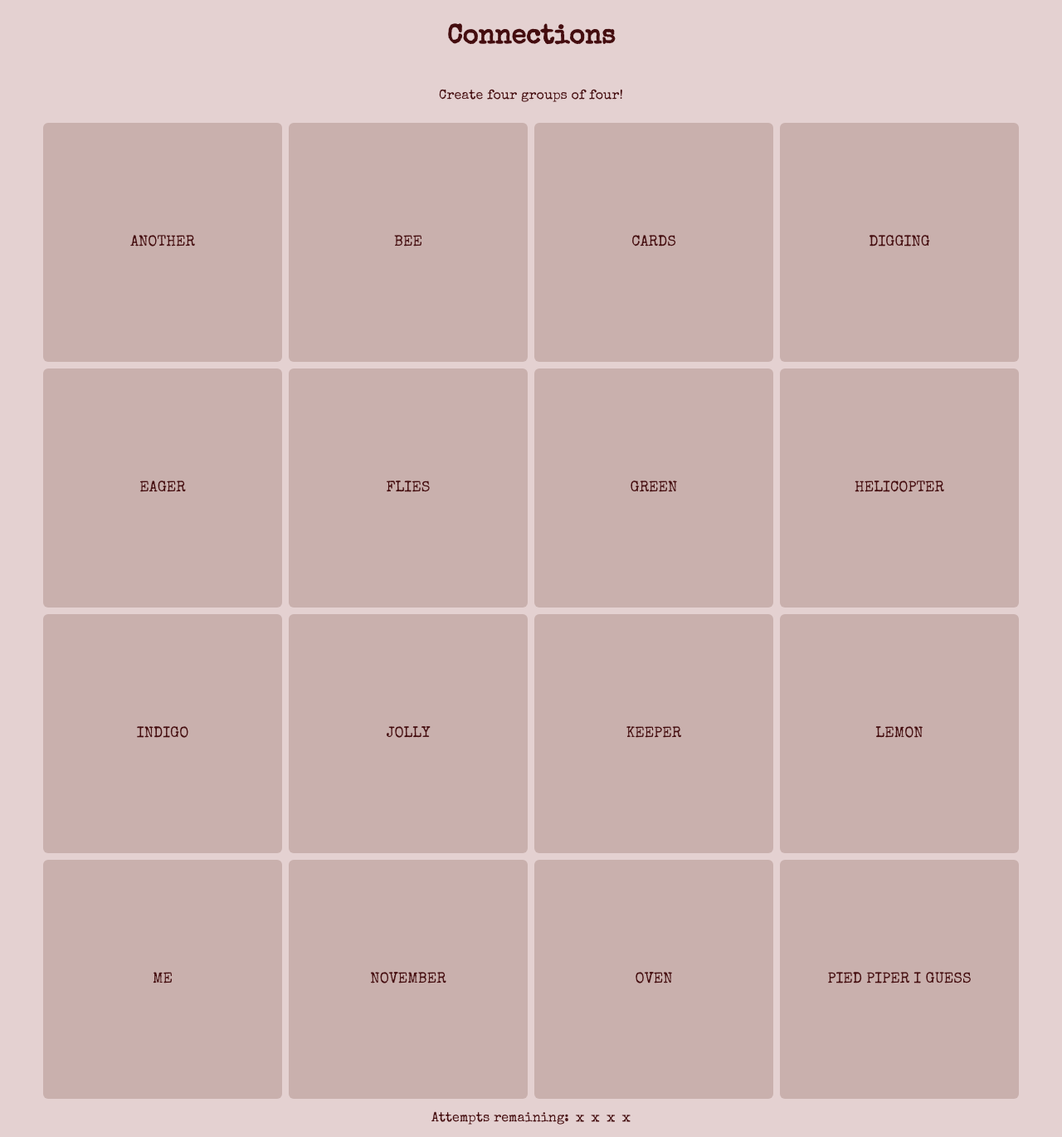
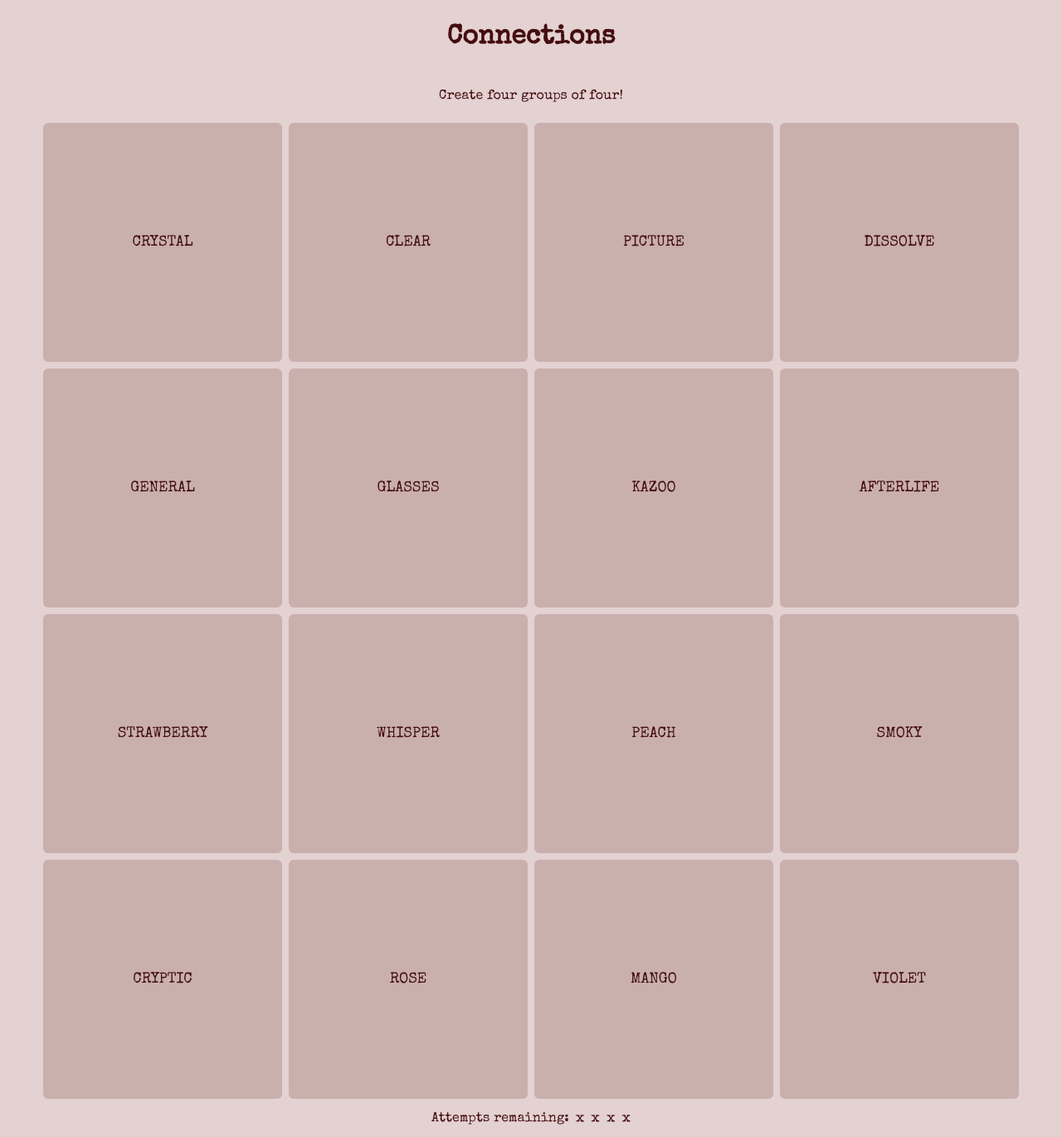
Before and after one commit to daneickelman/craftnections, a React (Vite) app: page / in a window 1280 px wide. Shown: the top 1370 px of the page at 83% size. Built offline with nearby package versions, Linux system fonts and the light colour scheme.

Commit message:
add proper words/categories

```diff
--- a/src/App.tsx
+++ b/src/App.tsx
@@ -11,12 +11,9 @@ import styles from './styles.module.css';
 
 /*
 
-Category ideas:
-Bars - burrow, EO, SILY, old mates place, tiki bar
-Something about the places we're going to
-movies we've watched together
-stuff from melbourne
-things we've done with lauren - distilled, burlesque/swamp, antiquing,
+TODO:
+add "one away" message
+
 */
 
 type Category = string;
@@ -26,17 +23,46 @@ type Color = 'yellow' | 'green' | 'blue' | 'purple';
 type Status = 'win' | 'loss' | 'inprogress';
 
 const GAME: Record<Category, Word[]> = {
-  'Category 1': ['Another', 'Bee', 'Cards', 'Digging'],
-  'Category 2': ['Eager', 'Flies', 'Green', 'Helicopter'],
-  'Category 3': ['Indigo', 'Jolly', 'Keeper', 'Lemon'],
-  'Category 4': ['Me', 'November', 'Oven', 'Pied Piper i guess'],
+  'Trivia rounds at the Bearded Tit': [
+    'Cryptic',
+    'General',
+    'Kazoo',
+    'Picture',
+  ],
+  'Monster flavours': ['Mango', 'Peach', 'Strawberry', 'Violet'],
+  'Songs on the Orpheum playlist': [
+    'Afterlife',
+    'Dissolve',
+    'Glasses',
+    'Whisper',
+  ],
+  '_____ Quartz': ['Clear', 'Crystal', 'Rose', 'Smoky'],
 };
 
+const SORTED_WORDS: Word[] = [
+  'Crystal',
+  'Clear',
+  'Picture',
+  'Dissolve',
+  'General',
+  'Glasses',
+  'Kazoo',
+  'Afterlife',
+  'Strawberry',
+  'Whisper',
+  'Peach',
+  'Smoky',
+  'Cryptic',
+  'Rose',
+  'Mango',
+  'Violet',
+];
+
 const CATEGORY_COLOURS: Record<Category, Color> = {
-  'Category 1': 'yellow',
-  'Category 2': 'green',
-  'Category 3': 'blue',
-  'Category 4': 'purple',
+  'Monster flavours': 'yellow',
+  'Trivia rounds at the Bearded Tit': 'green',
+  'Songs on the Orpheum playlist': 'blue',
+  '_____ Quartz': 'purple',
 };
 
 const CATEGORY_BY_ATTEMPT: Record<Attempt, Category> = Object.fromEntries(
@@ -87,8 +113,8 @@ const FoundCategory: FC<{ category: Category }> = ({ category }) => {
   const color = `var(--${colour}-text)`;
   return (
     <div className={styles.foundCategory} style={{ backgroundColor, color }}>
-      <div>{category}</div>
-      <div>{toAttempt(GAME[category])}</div>
+      <div style={{ fontSize: 18 }}>{category}</div>
+      <div style={{ fontSize: 14 }}>{toAttempt(GAME[category])}</div>
     </div>
   );
 };
@@ -98,23 +124,21 @@ const Message: FC<PropsWithChildren> = ({ children }) => {
 };
 
 export const App: FC = () => {
-  const initialWords = Object.values(GAME).flat();
-  const [remainingWords, setRemainingWords] = useState<Word[]>(initialWords);
+  const [remainingWords, setRemainingWords] = useState<Word[]>(SORTED_WORDS);
   const [foundCategories, setFoundCategores] = useState<Category[]>([]);
   const [selected, setSelected] = useState<Word[]>([]);
   const [attempts, setAttempts] = useState<Attempt[]>([]);
   const [message, setMessage] = useState<string>('');
   const [status, setStatus] = useState<Status>('inprogress');
 
-  // TODO fail when out of attempts
   const totalAttempts = 4;
   const attemptsRemaining = totalAttempts - attempts.length;
 
   useEffect(() => {
-    if (status === 'inprogress') {
+    if (status !== 'loss') {
       setTimeout(() => {
         setMessage('');
-      }, 3500);
+      }, 2500);
     }
   }, [message]);
 
@@ -148,7 +172,7 @@ export const App: FC = () => {
   const reset = useCallback(() => {
     setAttempts([]);
     setSelected([]);
-    setRemainingWords(initialWords);
+    setRemainingWords(SORTED_WORDS);
     setFoundCategores([]);
     setStatus('inprogress');
     setMessage('Resetting board');
```
